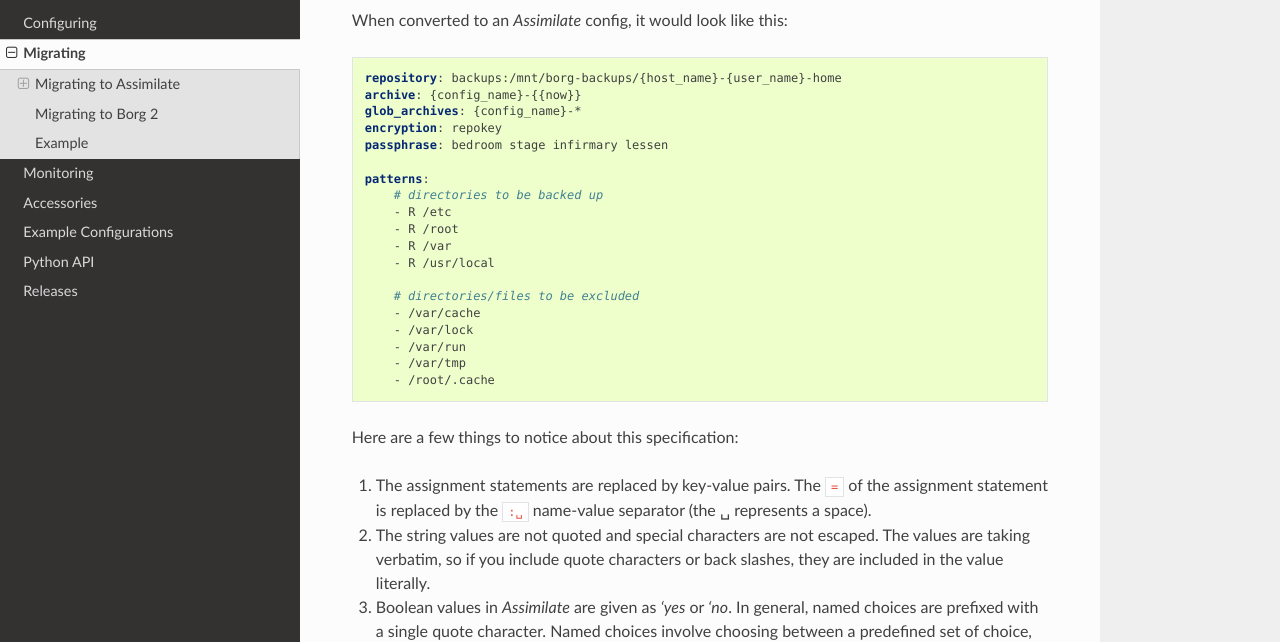
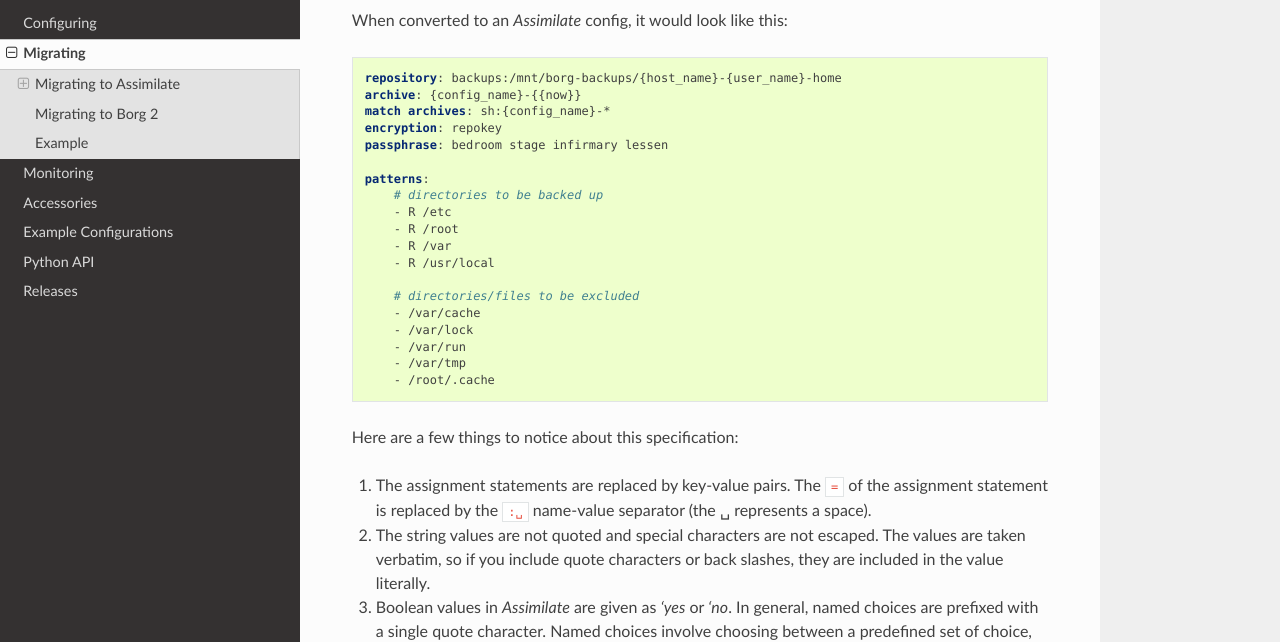
Before and after one commit to KenKundert/assimilate, a Sphinx documentation site: the page built from doc/migrating.rst, in a window 1280 px wide and 900 px high, scrolled down 751 px. Shown: the part 156-798 px from the top of the window. Built offline with Sphinx 7.4.7 and the Read the Docs theme 3.1.0, drawn with Linux system fonts in a browser that asks for light colours; some of the changed text lies outside the part shown.

```diff
--- a/README.rst
+++ b/README.rst
@@ -1,5 +1,8 @@
 Assimilate — Front-End to Borg Backup
 =====================================
+
+*Assimilate your files to the Borg Collective*
+
 
 |downloads| |build status| |coverage| |rtd status| |pypi version| |python version|
 
--- a/doc/migrating.rst
+++ b/doc/migrating.rst
@@ -56,7 +56,7 @@
 
     repository: backups:/mnt/borg-backups/{host_name}-{user_name}-home
     archive: {config_name}-{{now}}
-    glob_archives: {config_name}-*
+    match archives: sh:{config_name}-*
     encryption: repokey
     passphrase: bedroom stage infirmary lessen
 
@@ -81,7 +81,7 @@
     ␣ represents a space).
 
 2.  The string values are not quoted and special characters are not escaped.
-    The values are taking verbatim, so if you include quote characters or back
+    The values are taken verbatim, so if you include quote characters or back
     slashes, they are included in the value literally.
 
 3.  Boolean values in *Assimilate* are given as *'yes* or *'no*.  In general,
@@ -161,6 +161,9 @@
 6. The setting name (the key in a key-value pair) can be given with or without
    underscores.  So for example, ``default_mount_point`` can be specified as
    ``default mount point``.
+
+7. Some setting names have changed.  For example, notice that ``glob_archives``
+   changed to ``match_archives``.
 
 
 Settings
```
Also changed, not shown: 2 other files.
